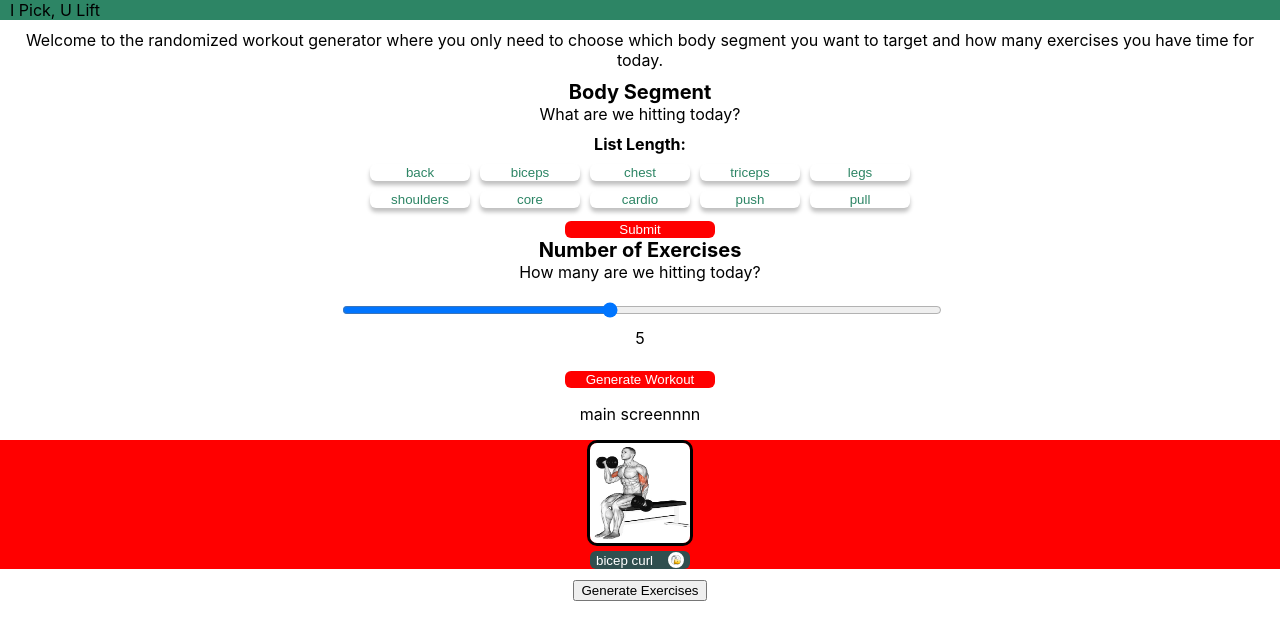
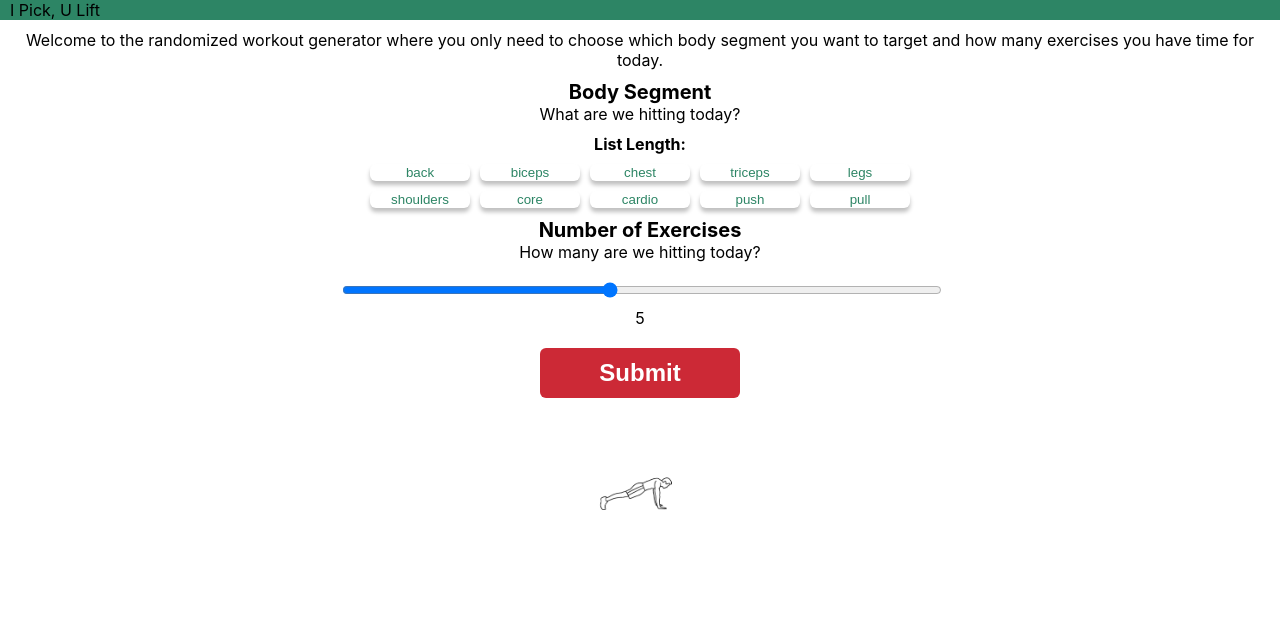
Before and after one commit to mattorgon/random-workout-generator, a React (Create React App) app: page / in a window 1280 px wide. Shown: the top 640 px of the page. Built offline with nearby package versions, Linux system fonts and the light colour scheme.

Commit message:
a lot more functionality

```diff
--- a/src/components/BodySegment.js
+++ b/src/components/BodySegment.js
@@ -7,6 +7,8 @@ import SubmitButton from './SubmitButton';
 import SelectedExerciseList from './SelectedExerciseList';
 import { getRandomExercises } from './SelectedExercises';
 import YourWorkout from './GenerateWorkout';
+import WorkoutCount from './WorkoutCount';
+import pushupMan from '../assets/Pushup man no bkgd.gif'
 
 
 
@@ -20,6 +22,9 @@ const BodySeg = () => {
     let titleText = "Body Segment";
     let subtitleText = "What are we hitting today?"
     let exercises = [];
+    let initialSliderValue = 5;
+
+    const [sliderValue, setSliderValue] = useState(initialSliderValue);
 
     //body segment toggle buttons
     const [toggledButtons, setToggledButtons] = useState([]);
@@ -53,7 +58,8 @@ const BodySeg = () => {
         // // Additional logic if needed
 
         console.log('Button clicked');
-        const { selectedExercises: exercises } = getRandomExercises(toggledButtons, 3);
+        console.log('slider val: ', sliderValue)
+        const { selectedExercises: exercises } = getRandomExercises(toggledButtons, sliderValue);
         console.log('Exercises:', exercises);
         setSelectedExercises(exercises);
         setSubmitButtonClicked(true);
@@ -75,6 +81,15 @@ const BodySeg = () => {
         justify-content: center;
         margin: 10px;
     `
+
+    const Pushup = styled.img`
+    width: 200px;
+    height: 200px;
+    margin-bottom: 5px;
+    border: none;
+    border-radius: 10px;
+    `
+
 
     return(
         <>
@@ -100,12 +115,18 @@ const BodySeg = () => {
             <ToggleableButtonComponent buttonText={"pull"} onButtonClick={handleButtonClick} checked={toggledButtons.includes('pull')}/>
         </ButtonRowStyle>
 
+        <WorkoutCount onSliderChange={setSliderValue} maxSliderValue={initialSliderValue*2} />
+
         <SubmitButton buttonText="Submit" onButtonClick={handleFormSubmit} />
-            {submitButtonClicked && <YourWorkout selectedExercises={exercises} />}
-
+        <br></br>
+        <Pushup src={pushupMan}/>
+            {submitButtonClicked && <SelectedExerciseList selectedExercises={selectedExercises}/>}
+            {/* <YourWorkout selectedExercises={selectedExercises} />}
+            <SelectedExerciseList selectedExercises={selectedExercises}/> */}
 
 
         </>
+
     );
 
 
--- a/src/components/Exercise.js
+++ b/src/components/Exercise.js
@@ -43,10 +43,10 @@ const CardContainer = styled.div`
     flex-direction: column;
     align-items: center; /* Vertical alignment */
     margin-bottom: 10px; /* Adjust the margin as needed */
-    background-color: red;
+    // background-color: red;
 `;
 
-const ExerciseCard = () => {
+const ExerciseCard = ({exerciseName}) => {
 
     const [isPressed, setIsPressed] = useState(false);
 
@@ -59,7 +59,7 @@ const ExerciseCard = () => {
   return (
     <CardContainer>
         <ExerciseGif src={exerciseGif} alt="bicep curls"/>
-        <LockButton onClick={handleButtonClick}>bicep curl
+        <LockButton onClick={handleButtonClick}>{exerciseName}
             <LockImg src={isPressed ? lockedImage : unlockedImage} alt={isPressed ? 'unlocked' : 'locked'}/>
         </LockButton>
     </CardContainer>
--- a/src/components/GenerateWorkout.js
+++ b/src/components/GenerateWorkout.js
@@ -18,7 +18,7 @@ const YourWorkout = () => {
   return (
     <div>
       {/* Your component code */}
-      <button onClick={handleGenerateExercises}>Generate Exercises</button>
+      {/* <button onClick={handleGenerateExercises}>Generate Exercises</button> */}
       <SelectedExerciseList selectedExercises={selectedExercises} />
     </div>
   );
--- a/src/components/SelectedExerciseList.js
+++ b/src/components/SelectedExerciseList.js
@@ -1,7 +1,17 @@
 import React from 'react';
 import ExerciseCard from './Exercise';
+import styled from '@emotion/styled';
 
 const SelectedExerciseList = ({ selectedExercises }) => {
+
+  const ExerciseListStyle = styled.div`
+    display: flex;
+    flex-direction: row;
+    justify-content: center;
+    margin-top: 20px;
+    gap: 10px;
+    flex-wrap: wrap;
+`
 
   // Check if selectedExercises is an array
   if (!Array.isArray(selectedExercises)) {
@@ -10,11 +20,11 @@ const SelectedExerciseList = ({ selectedExercises }) => {
   }
 
   return (
-    <div>
+    <ExerciseListStyle>
       {selectedExercises.map((exercise, index) => (
         <ExerciseCard key={index} exerciseName={exercise} />
       ))}
-    </div>
+    </ExerciseListStyle>
   );
 };
 
--- a/src/components/SlidingScale.js
+++ b/src/components/SlidingScale.js
@@ -1,17 +1,160 @@
+// import React, { useState } from 'react';
+// import styled from '@emotion/styled';
+
+// const SliderContainer = styled.div`
+//     flex-wrap: nowrap;
+//     max-width: 600px;
+//     margin: 20px auto; /* Center the container horizontally */
+//     justify-content: center;
+// `;
+
+// const Slider = styled.input`
+//     display: flex;
+//     width: 100%;
+
+// `;
+
+// const ScaleValue = styled.span`
+//     display: block;
+//     margin-top: 10px;
+//     text-align: center;
+// `;
+
+// const SlidingScale = (value, onChange) => {
+//     const [sliderValue, setSliderValue] = useState(5);
+
+//     const handleSliderChange = (event) => {
+//         setSliderValue(event.target.value);
+//     };
+
+//     return (
+//         <SliderContainer>
+//             <Slider
+//                 type="range"
+//                 min="1"
+//                 max="10"
+//                 value={sliderValue}
+//                 onChange={handleSliderChange}
+//             />
+//             <ScaleValue>{sliderValue}</ScaleValue>
+//         </SliderContainer>
+//     );
+// };
+
+// export default SlidingScale;
+
+// import React from 'react';
+// import styled from '@emotion/styled';
+
+// const SliderContainer = styled.div`
+//   flex-wrap: nowrap;
+//   max-width: 600px;
+//   margin: 20px auto; /* Center the container horizontally */
+//   justify-content: center;
+// `;
+
+// const Slider = styled.input`
+//   display: flex;
+//   width: 100%;
+// `;
+
+// const ScaleValue = styled.span`
+//   display: block;
+//   margin-top: 10px;
+//   text-align: center;
+// `;
+
+// const SlidingScale = ({ value, onChange }) => {
+//   const handleSliderChange = (event) => {
+//     onChange(event.target.value);
+//   };
+
+//   return (
+//     <SliderContainer>
+//       <Slider
+//         type="range"
+//         min="1"
+//         max="10"
+//         value={value}
+//         onChange={handleSliderChange}
+//       />
+//       <ScaleValue>{value}</ScaleValue>
+//     </SliderContainer>
+//   );
+// };
+
+// export default SlidingScale;
 import React, { useState } from 'react';
 import styled from '@emotion/styled';
+
+// const SliderContainer = styled.div`
+//   flex-wrap: nowrap;
+//   max-width: 600px;
+//   margin: 20px auto; /* Center the container horizontally */
+//   justify-content: center;
+// `;
+
+// const Slider = styled.input`
+//   display: flex;
+//   width: 100%;
+// `;
+
+// const HashMarks = styled.div`
+//     position: absolute;
+//     top: 0;
+//     left: 0;
+//     width: 100%;
+//     height: 100%;
+//     display: flex;
+//     justify-content: space-between;
+//     pointer-events: none; /* Add this line to allow mouse events to pass through */
+// `;
+
+// const HashMark = styled.div`
+//     width: 2px;
+//     height: 10px;
+//     background-color: #000;
+// `;
+
+
+// const ScaleValue = styled.span`
+//   display: block;
+//   margin-top: 10px;
+//   text-align: center;
+// `;
 
 const SliderContainer = styled.div`
     flex-wrap: nowrap;
     max-width: 600px;
     margin: 20px auto; /* Center the container horizontally */
-    justify-content: center;
+    position: relative;
 `;
 
 const Slider = styled.input`
     display: flex;
     width: 100%;
+    height: 100%;
 
+    &::-webkit-slider-thumb {
+        z-index: -1; /* Make sure the thumb is above the vertical hash marks */
+    }
+`;
+
+const HashMarks = styled.div`
+    position: absolute;
+    top: 0;
+    left: 0;
+    width: 100%;
+    height: 100%;
+    display: flex;
+    justify-content: space-between;
+    pointer-events: none; /* Add this line to allow mouse events to pass through */
+`;
+
+const HashMark = styled.div`
+    width: 2px;
+    height: 10px;
+    background-color: #000;
 `;
 
 const ScaleValue = styled.span`
@@ -20,19 +163,29 @@ const ScaleValue = styled.span`
     text-align: center;
 `;
 
-const SlidingScale = () => {
-    const [sliderValue, setSliderValue] = useState(5);
+const SlidingScale = ({ value: propValue, onChange, max }) => {
 
+  const [sliderValue, setSliderValue] = useState(propValue);
+  console.log(sliderValue)
   const handleSliderChange = (event) => {
-        setSliderValue(event.target.value);
+    // setSliderValue(event.target.value);
+    // onChange(event.target.value);
+    const newValue = parseInt(event.target.value, 10);
+    setSliderValue(newValue);
+    onChange(newValue);
   };
 
   return (
     <SliderContainer>
+        {/* <HashMarks>
+                {[...Array(10)].map((_, index) => (
+                    <HashMark key={index} />
+                ))}
+            </HashMarks> */}
       <Slider
         type="range"
         min="1"
-                max="10"
+        max={max}
         value={sliderValue}
         onChange={handleSliderChange}
       />
@@ -42,6 +195,45 @@ const SlidingScale = () => {
 };
 
 export default SlidingScale;
+
+
+
+
+
+
+
+
+
+
+
+
+
+
+
+
+
+
+
+
+
+
+
+
+
+
+
+
+
+
+
+
+
+
+
+
+
+
+
 
 
 // import React, { useState } from 'react';
--- a/src/components/SubmitButton.js
+++ b/src/components/SubmitButton.js
@@ -2,12 +2,16 @@ import React from 'react';
 import styled from '@emotion/styled';
 
 const SubmitButtonStyle = styled.button`
-        background-color: red;
+        background-color: #CC2936;
         color: white;
         border: none;
         border-radius: 6px;
-        width: 150px;
+        width: 200px;
+        height: 50px;
         cursor: pointer;
+        font-size: 24px;
+        font-weight: bold;
+        font-family: Jomhuria
         &:hover {
             background-color: darkred;
         }
--- a/src/components/WorkoutCount.js
+++ b/src/components/WorkoutCount.js
@@ -4,7 +4,7 @@ import SlidingScale from "./SlidingScale";
 
 
 
-const WorkoutCount = () => {
+const WorkoutCount = ({ onSliderChange, maxSliderValue }) => {
     let titleText = "Number of Exercises";
     let subtitleText = "How many are we hitting today?"
 
@@ -26,7 +26,10 @@ const WorkoutCount = () => {
         <SubtitleStyle>
             {subtitleText}
         </SubtitleStyle>
-        <SlidingScale/>
+        {/* <SlidingScale onChange={onSliderChange} /> */}
+        {/* <SlidingScale value={initialSliderValue} onChange={handleSliderChange} /> */}
+        <SlidingScale onChange={onSliderChange} value={Math.floor(maxSliderValue / 2)} max={maxSliderValue} />
+
 
 
         </>
--- a/src/screens/MainScreen.js
+++ b/src/screens/MainScreen.js
@@ -18,16 +18,10 @@ const mainScreen = () => {
             <Header/>
             <Intro/>
             <BodySeg/>
-            <WorkoutCount/>
-            <SubmitButton buttonText={"Generate Workout"}/>
-            <p>main screennnn</p>
-            <ExerciseCard/>
-            <YourWorkout/>
-            {/* <Button buttonText={"back"}/>
-            <Button buttonText={"biceps"}/>
-            <Button buttonText={"chest"}/>
-            <Button buttonText={"triceps"}/>
-            <Button buttonText={"legs"}/> */}
+            {/* <WorkoutCount/> */}
+            {/* <SubmitButton buttonText={"Generate Workout"}/> */}
+            {/* <p>main screennnn</p>
+            <ExerciseCard exerciseName={'bicep curls'}/> */}
         </>
     )
 }
```
Also changed, not shown: src/assets/Pushup man no bkgd.gif (added). Lines whose indentation alone changed are shown as unchanged.
